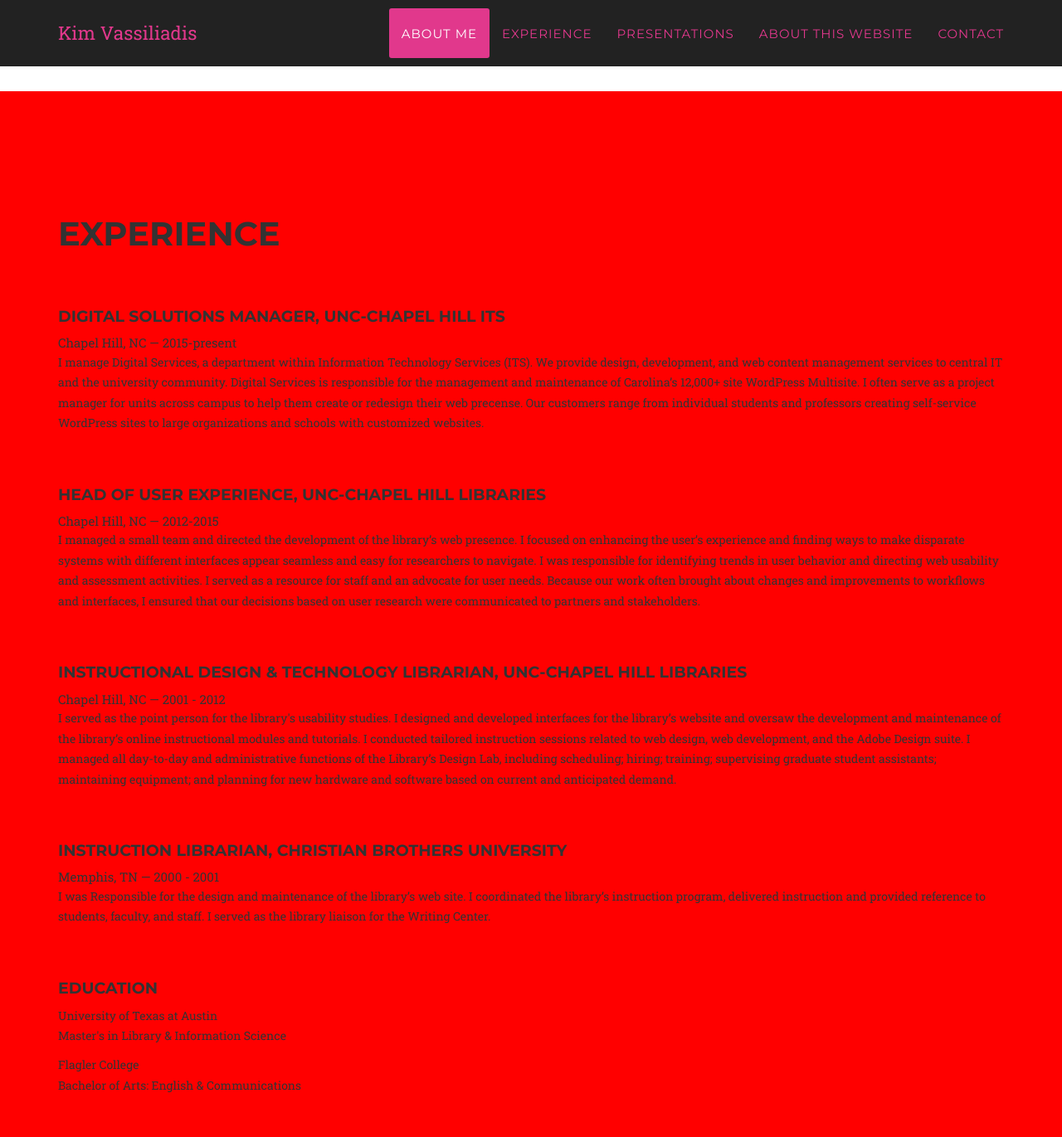
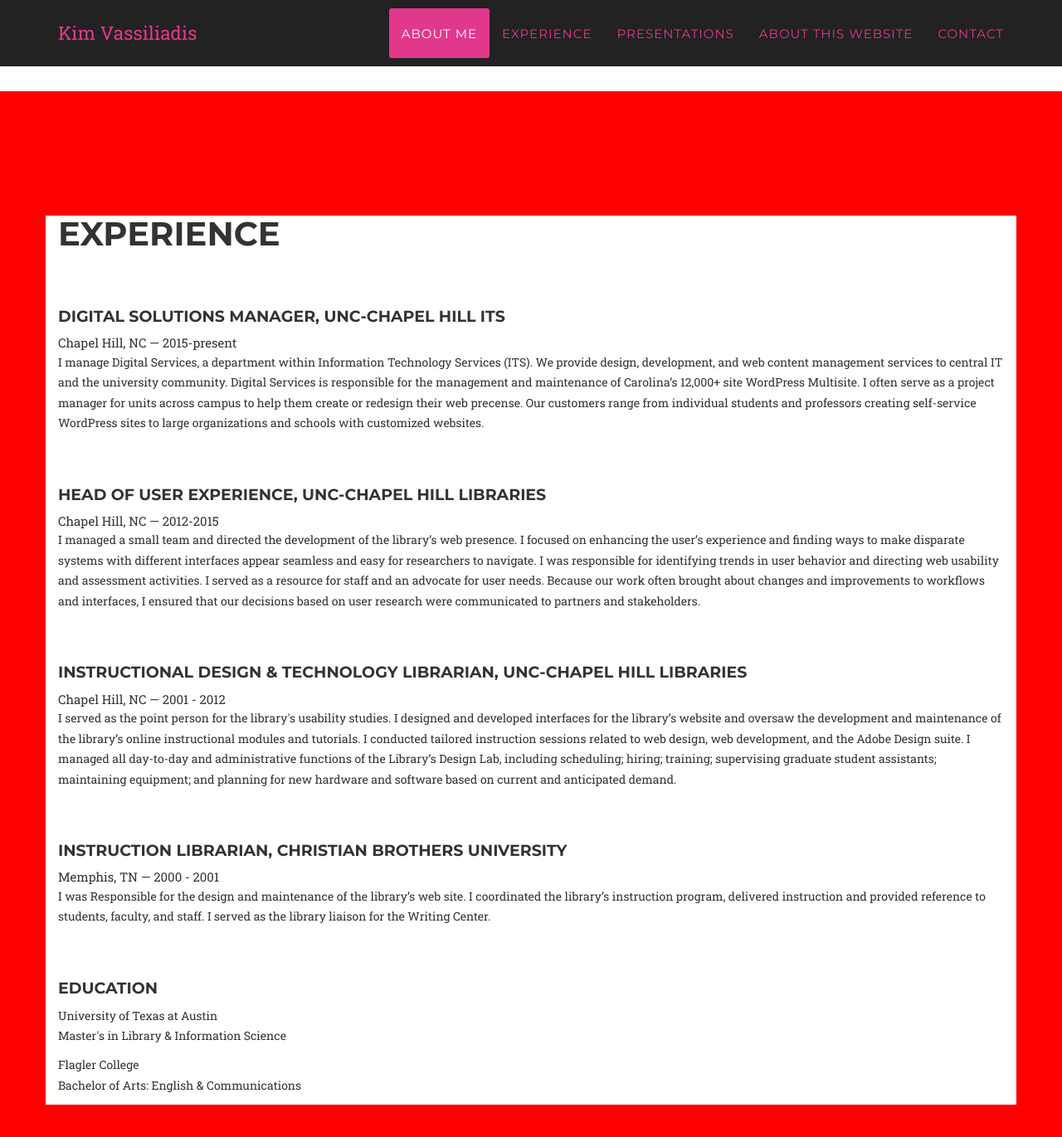
Before and after one commit to kimbrarian/jekyll, a Jekyll site: the page built from index.html, in a window 1280 px wide and 1400 px high, scrolled down 1403 px. Shown: the top 1371 px of the window at 83% size. Built offline with Jekyll 4.4.1, drawn with Linux system fonts in a browser that asks for light colours; some web fonts are replaced.

Commit message:
Update agency.css

```diff
--- a/_includes/css/agency.css
+++ b/_includes/css/agency.css
@@ -338,6 +338,8 @@ section h2.section-heading {
 #experience {
 background:red
 }
+
+#experience .container {background:#fff;}
 
 section h3.section-subheading {
     margin-bottom: 75px;
```
